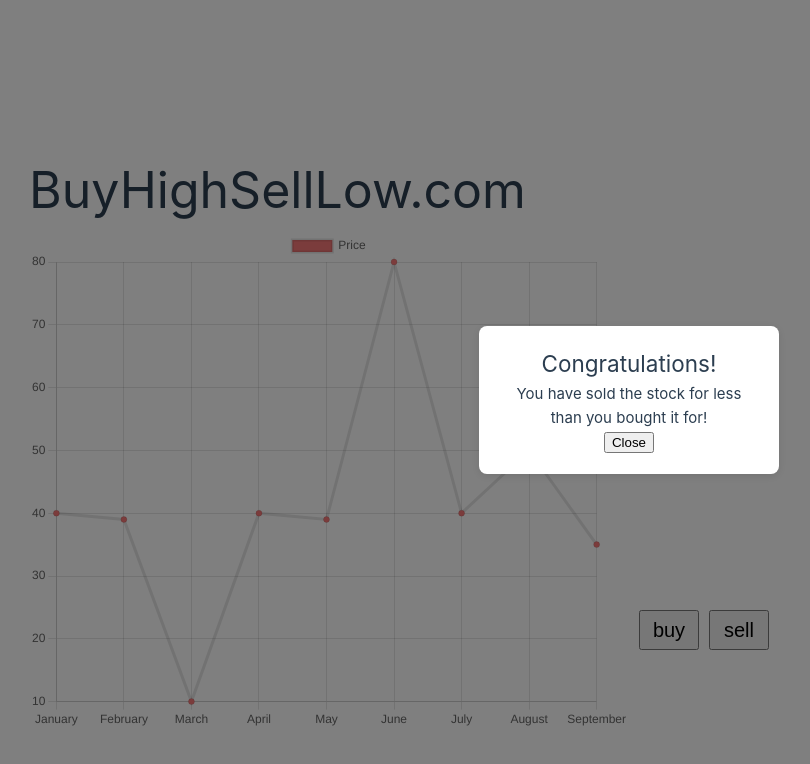
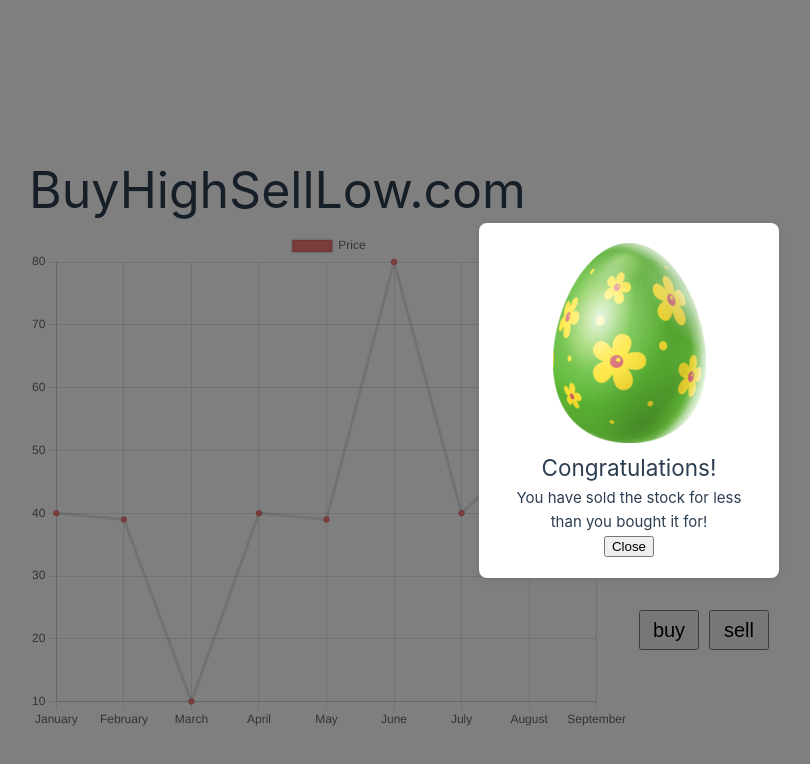
Before and after one commit to oscols/DD2482-Demo, a Vue app: page / in a window 1280 px wide. Both pictures are taken after a click on the button "buy". Shown: the top 764 px of the page, without its empty margins (11-821 px from the left). Built offline with nearby package versions, Linux system fonts and the light colour scheme.

Commit message:
add image

```diff
--- a/src/App.vue
+++ b/src/App.vue
@@ -17,6 +17,7 @@
   </div>
   <div v-if="isBuyPopupVisible" class="popup-overlay">
       <div class="popup-content">
+        <img src="@/assets/egg.webp" alt="Easter egg">
         <h2>Congratulations!</h2>
         <p>You have sold the stock for less than you bought it for!</p>
         <button @click="closeBuyPopup">Close</button>
```
